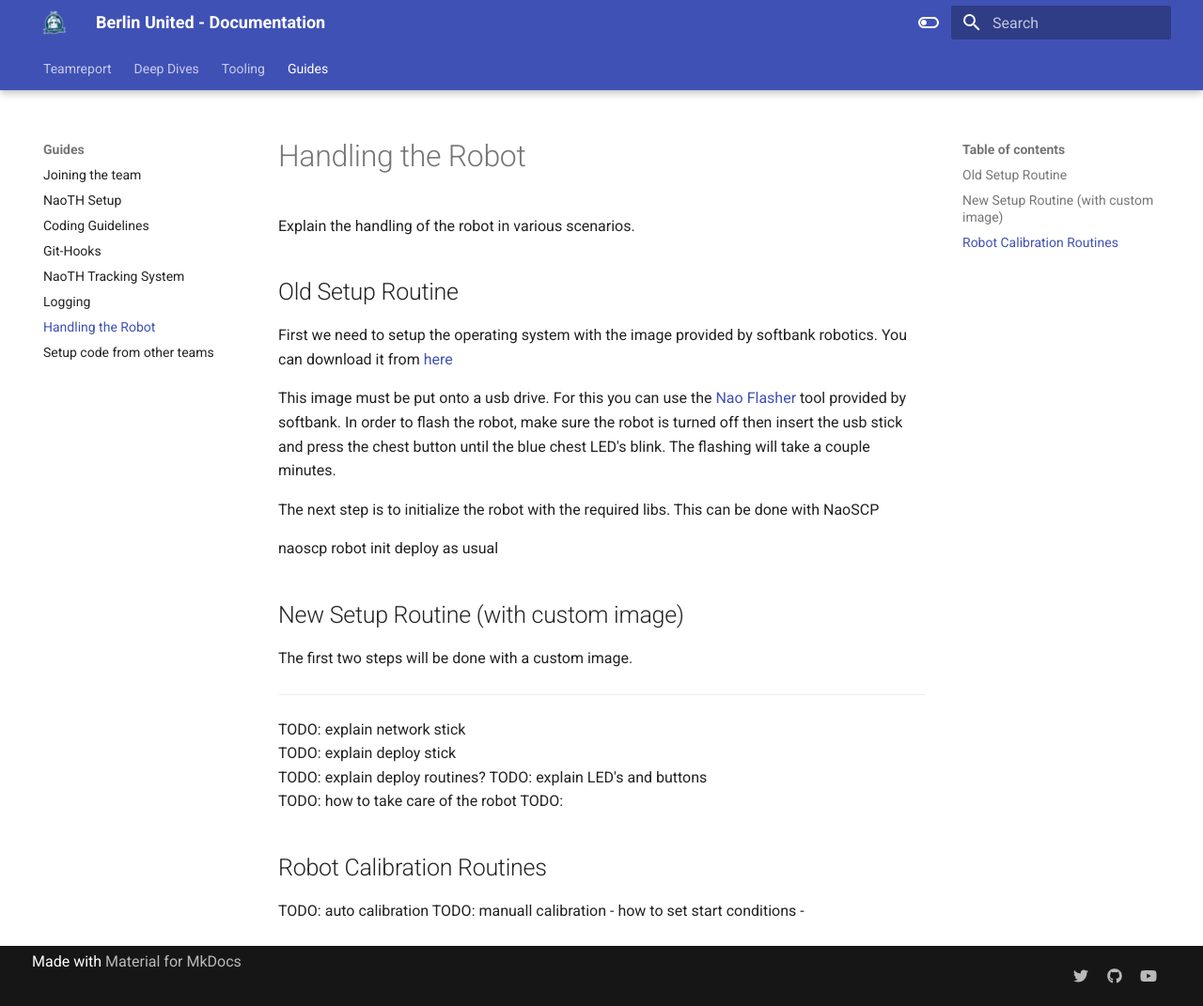
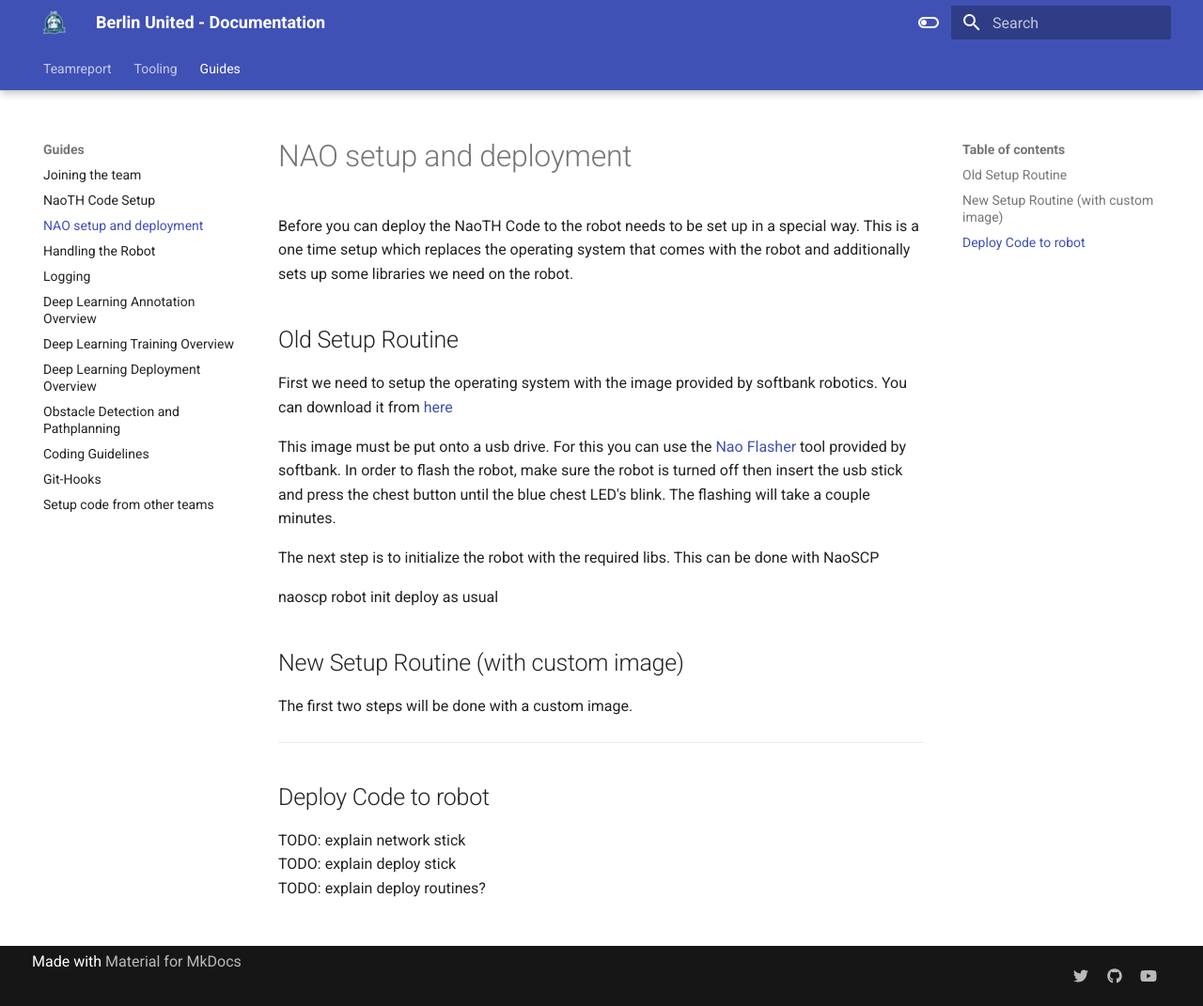
Before and after one commit to BerlinUnited/berlinunited.github.io, an MkDocs documentation site: the page built from docs/guides/robot_setup.md, in a window 1280 px wide and 1071 px high. Shown: the whole window at 94% size. Built offline with MkDocs 1.6.1 and Material for MkDocs 9.7.7, drawn with Linux system fonts in a browser that asks for light colours.

Commit message:
move some pages around so information can be found faster

```diff
--- a/docs/guides/installation_guide.md
+++ b/docs/guides/naoth_code_setup.md
@@ -1,4 +1,4 @@
-# NaoTH Setup
+# NaoTH Code Setup
 
 ## Prerequisites
 
--- a/docs/guides/robot_setup.md
+++ b/docs/guides/robot_setup.md
@@ -1,5 +1,6 @@
-# Handling the Robot
-Explain the handling of the robot in various scenarios.
+# NAO setup and deployment
+Before you can deploy the NaoTH Code to the robot needs to be set up in a special way. This is a one time setup which
+replaces the operating system that comes with the robot and additionally sets up some libraries we need on the robot.
 
 ## Old Setup Routine
 First we need to setup the operating system with the image provided by softbank robotics. You can download it from
@@ -18,16 +19,7 @@ The first two steps will be done with a custom image.
 
 
 ---
-
+## Deploy Code to robot
 TODO: explain network stick
 TODO: explain deploy stick
 TODO: explain deploy routines?
-TODO: explain LED's and buttons
-TODO: how to take care of the robot
-TODO:
-
-## Robot Calibration Routines
-TODO: auto calibration
-TODO: manuall calibration
- - how to set start conditions
- -
--- a/mkdocs.yml
+++ b/mkdocs.yml
@@ -10,12 +10,6 @@ nav:
     - 'motion.md'
     - 'behavior.md'
     - 'bibliography.md'
-  - Deep Dives:
-    - 'deep_dives/index.md'
-    - 'deep_dives/deep_learning_annotation.md'
-    - 'deep_dives/deep_learning_training.md'
-    - 'deep_dives/deep_learning_deployment.md'
-    - 'deep_dives/obstacle_detection.md'
   - Tooling:
     - 'naoth_tools/rc.md'
     - 'naoth_tools/naoscp.md'
@@ -24,16 +18,21 @@ nav:
     - 'naoth_tools/webots.md'
     - 'naoth_tools/gitlab-ci.md'
     - 'naoth_tools/cvat.md'
+    - 'naoth_tools/lab-trackingsystem.md'
     - 'robocup_tools/index.md'
     - 'robocup_tools/game_recording.md'
   - Guides:
     - 'guides/onboarding.md'
-    - 'guides/installation_guide.md'
+    - 'guides/naoth_code_setup.md'
+    - 'guides/robot_setup.md'
+    - 'guides/robot_handling.md'
+    - 'guides/logging.md'
+    - 'guides/deep_learning_annotation.md'
+    - 'guides/deep_learning_training.md'
+    - 'guides/deep_learning_deployment.md'
+    - 'guides/obstacle_detection.md'
     - 'guides/coding_guidelines.md'
     - 'guides/git-hooks.md'
-    - 'guides/lab-trackingsystem.md'
-    - 'guides/logging.md'
-    - 'guides/robot_setup.md'
     - 'guides/other_teams.md'
 
 theme:
--- a/requirements.txt
+++ b/requirements.txt
@@ -1,2 +1,2 @@
-mkdocs==1.2.3
-mkdocs-material==7.3.4
+mkdocs==1.3.0
+mkdocs-material==8.3.6
```
Also changed, not shown: docs/deep_dives/index.md (deleted, +0 -7 lines), docs/guides/robot_handling.md (added, +17 -0 lines), docs/guides/deep_learning_annotation.md (renamed from docs/deep_dives/deep_learning_annotation.md), docs/guides/deep_learning_deployment.md (renamed from docs/deep_dives/deep_learning_deployment.md), docs/guides/deep_learning_training.md (renamed from docs/deep_dives/deep_learning_training.md), docs/guides/obstacle_detection.md (renamed from docs/deep_dives/obstacle_detection.md), docs/naoth_tools/lab-trackingsystem.md (renamed from docs/guides/lab-trackingsystem.md).
